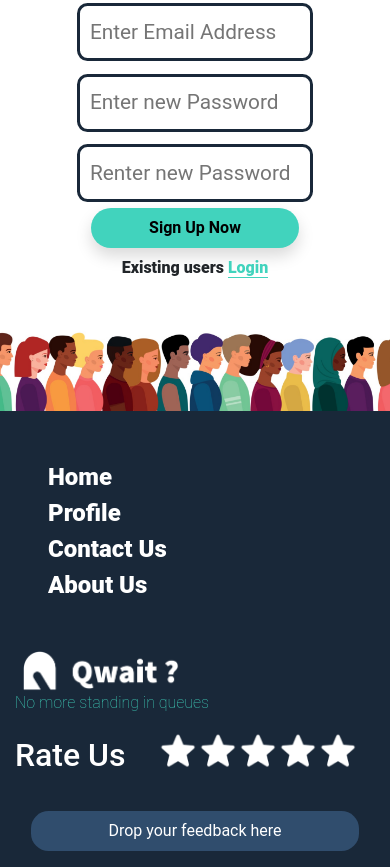
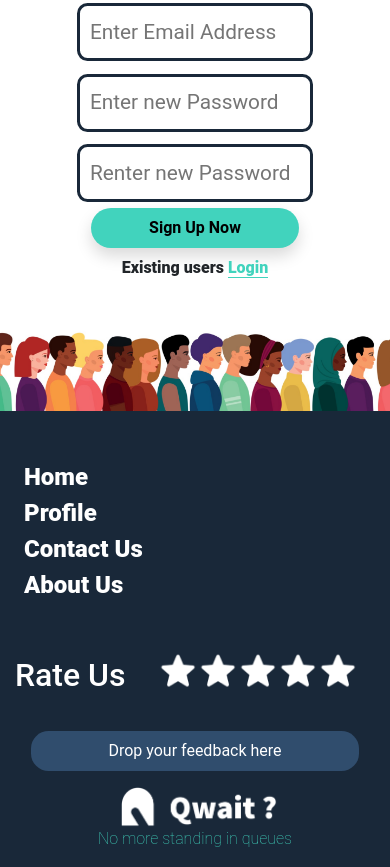
Before and after one commit to himanshu22500/test, a plain HTML site: page index.html in a window 390 px wide. Shown: the part 653-1520 px from the top of the page. Drawn offline with nearby package versions, Linux system fonts and the light colour scheme.

Commit message:
offset changes

```diff
--- a/index.html
+++ b/index.html
@@ -67,22 +67,22 @@
 
     <footer class="home-footer">
         <div class="container">
-            <div class="row">
-                <div class="col-12 col-md-4 links-container">
+            <div class="row d-flex">
+                <div class="col-12 col-md-4 links-container order-1 order-md-1">
                     <a href="#">Home</a>
                     <a href="#">Profile</a>
                     <a href="#">Contact Us</a>
                     <a href="#">About Us</a>
                 </div>
 
-                <div class="col-12 col-md-4 footer-logo">
+                <div class="col-12 col-md-4 footer-logo order-3 order-md-2">
                     <div class="logo-container">
                         <img src="images/Group 43.png" alt="#">
                     </div>
                     <p>No more standing in queues</p>
                 </div>
 
-                <div class="col-12 col-md-4 rating-container">
+                <div class="col-12 col-md-4 rating-container order-2 order-md-3">
                     <div class="d-flex p-0">
                         <p >Rate Us</p>
                         <img src="images/Component 1.png" alt="...">
--- a/styles.css
+++ b/styles.css
@@ -103,13 +103,14 @@ p a{
     display: flex;
     flex-direction: column;
     font-size: 1.5em;
-    padding: 2em;
+    padding: 2em 1em;
 }
 
 .footer-logo{
     display: flex;
     flex-direction: column;
     justify-content: center;
+    align-items: center;
 }
 
 .footer-logo p{
```
